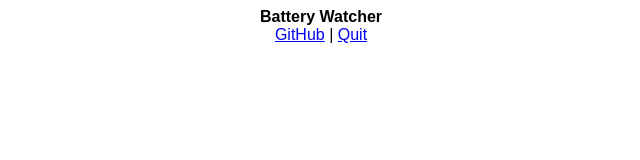
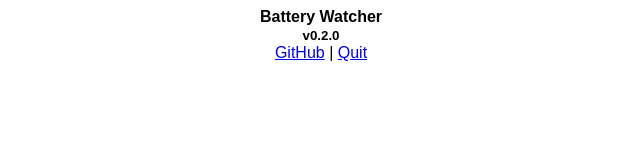
Before and after one commit to niksudan/battery-watcher, an Electron app: page index.html in a window 1280 px wide. Shown: the whole page, without its empty margins (319-959 px from the left). Drawn offline with Linux system fonts and the light colour scheme.

Commit message:
Bump version

```diff
--- a/index.html
+++ b/index.html
@@ -17,7 +17,11 @@
 <body>
   <section>
     <div>
-      <strong>Battery Watcher</strong>
+      <strong>
+        Battery Watcher
+        <br />
+        <small>v0.2.0</small>
+      </strong>
       <br />
       <a href="https://github.com/niksudan/battery-watcher" target="_blank">GitHub</a> | <a href="#" onclick="quit()">Quit</a>
     </div>
--- a/package.json
+++ b/package.json
@@ -1,5 +1,5 @@
 {
-  "version": "0.1.0",
+  "version": "0.2.0",
   "main": "dist/index.js",
   "dependencies": {
     "battery-level": "^3.0.0",
```
